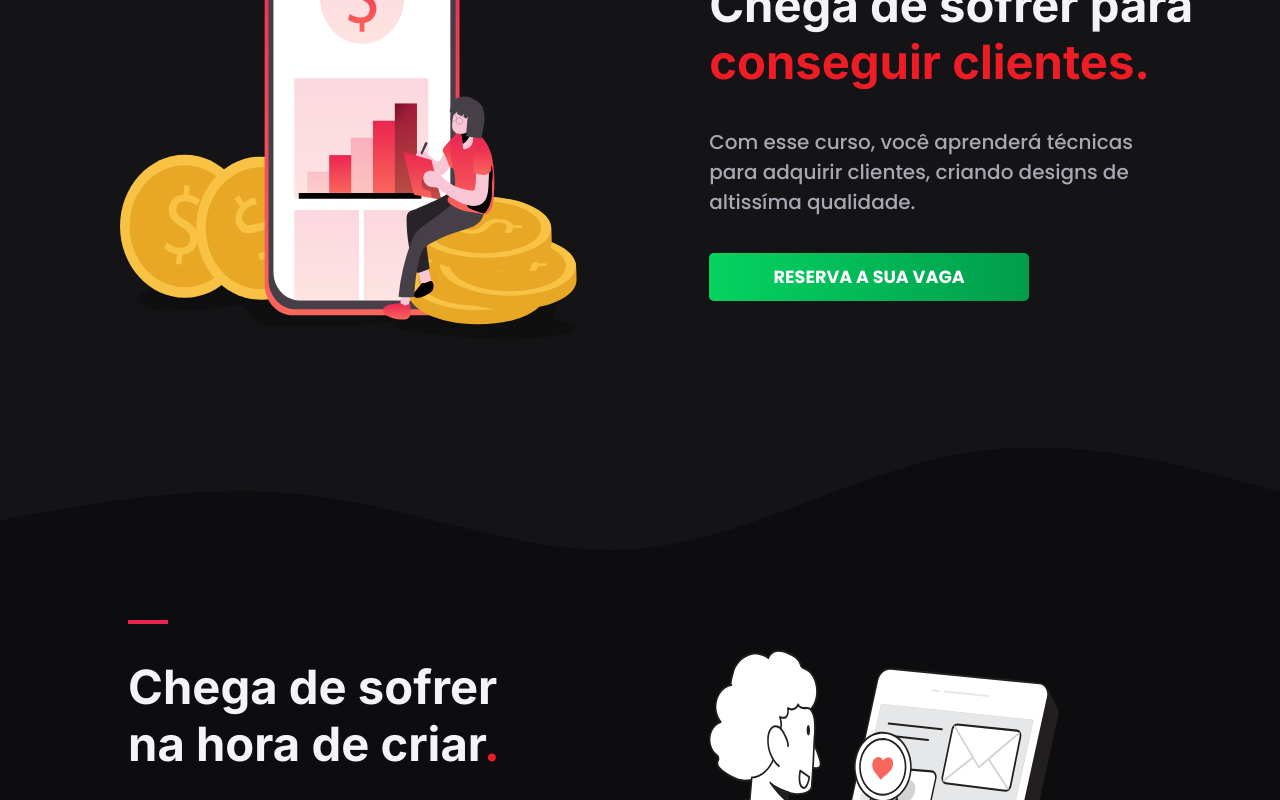
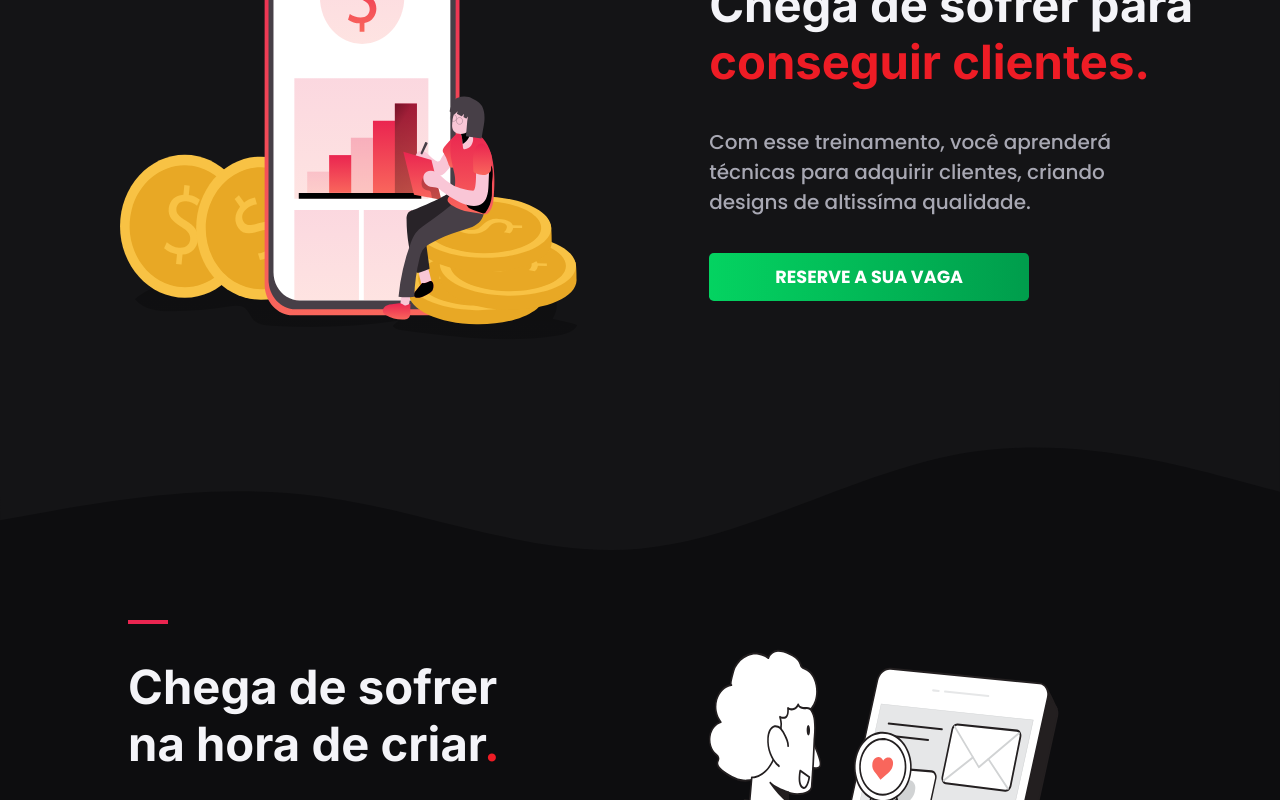
Before and after one commit to gabrieldiasss/freela-destravando-seu-design, a React (Create React App) app: page / in a window 1280 px wide. Shown: the part 1400-2200 px from the top of the page. Built offline with nearby package versions, Linux system fonts and the light colour scheme.

Commit message:
122 deploy

```diff
--- a/src/components/SliderData.js
+++ /dev/null
@@ -1,21 +0,0 @@
-export const SliderData = [
-    {
-        image: 'https://lh3.googleusercontent.com/pw/ACtC-3f4QDt3S4nhbAeHPN2uCYKezwv027dgUO_i72lqT37y_RAVEH4lJnnykVb99gXpYbtC_tJiE0VRyDGJEcMtrTHOGrOV4_d0rpkvvD3yAHMGm4qYGlFKaexI9FIyaHxYqqLKgyQ_RQggzrJ0YFzs-q3N=w502-h625-no?authuser=0'
-    },
-
-    {
-        image: 'https://lh3.googleusercontent.com/pw/ACtC-3dGvUUaqGq-M3s9QtuYtlYHGOIQiT8p5klL91qadArhAeihaH-OIsLFA78LDEzUENZELXxuoOcbqHQqxuXvOQ3CT9XcJnjniRd52fsJglAvGI1BFit7juFWRv6cD4IscKH3-Dp3PwAPzQp-O3cnqXsC=w724-h937-no?authuser=0'
-    },
-
-    {
-        image: 'https://lh3.googleusercontent.com/pw/ACtC-3e9QUsnXcWigtNmEVgTNOFqa6bOZww4WaSh37_tFXqj6EwKP_B61m-LVWU8cbwaana8b3NPRJ39zPjWrNd-VCAnT2K55hJ7ZGlSz8rcf0aQzmjwWuysvjkojF3znb-hdZCczzYo19ZUIvVdCm7XGC1N=w776-h937-no?authuser=0'
-    },
-
-    {
-        image: 'https://lh3.googleusercontent.com/pw/ACtC-3c-xgkRJk0E5Z_F5lMp7IKRRrP8_vcUDtE64wXqT_UmkgWwqIZEUNQGjMqtcQ4nFtBzHpVyU4d--x5lScpXr-MtHZhBMjVfXLligDstRUUsuITPe5kfMaCInmAE_CKJocTkKfD41a1Po43YYkkbG_E0=w750-h937-no?authuser=0'
-    },
-
-    {
-        image: 'https://lh3.googleusercontent.com/pw/ACtC-3eOjdBrRdTijPzRu2Erqm7pS336SDJ3TZEUbdJ784mTJoJ9YKpfORCD_ZDajNqOZ8ck63z8jZZaiShKKdWe8tkT2m3jFGxRK15WNnn01jou8jUFcqT72G0H-JP4I1CNSgFSci67R01hJUfE8i-BEttI=s625-no?authuser=0'
-    }
-]
--- a/src/components/exemplos.js
+++ b/src/components/exemplos.js
@@ -4,8 +4,7 @@ import React from 'react'
 
 import './exemplo.css'
 
-import ImageSlider from './ImageSlider.js'
-import { SliderData } from './SliderData.js'
+import ReactPlayer from 'react-player'
 
 export default () => {
 
@@ -15,11 +14,12 @@ export default () => {
 
             <div className="pageExemplos" >
                 <header>
-                    No curso você <small>aprenderá a criar artes e carrosséis</small> como esses<small>:</small>
+                    Veja o vídeo do meu canal no Youtube e conheça um pouco do meu trabalho<small>.</small>
                 </header>
 
-               <ImageSlider slides={SliderData} />
-
+                <div className="video">
+					<ReactPlayer className="videozao" width='860px' height='530px' controls url='https://www.youtube.com/watch?v=sBA8Sn5UjUk' />
+				</div>
 
                 <div className="botaoo">
                     <a href="https://pay.hotmart.com/A42461362S" target="_blank" ><button className="primeiro-button-exemplo">QUERO GARANTIR MINHA VAGA</button></ a>
--- a/src/components/ganheDinheiro.js
+++ b/src/components/ganheDinheiro.js
@@ -33,12 +33,12 @@ export default () => {
                     </div>
 
                     <div className="second-text">
-                        Com esse curso, você aprenderá técnicas para adquirir clientes, criando designs de altissíma qualidade.
+                        Com esse treinamento, você aprenderá técnicas para adquirir clientes, criando designs de altissíma qualidade.
                     </div>
 
 
                     <div className="button-ganheDinheiro">
-                        <a href="https://pay.hotmart.com/A42461362S" target="_blank" ><button className="primeiro-button">RESERVA A SUA VAGA</button></a>
+                        <a href="https://pay.hotmart.com/A42461362S" target="_blank" ><button className="primeiro-button">RESERVE A SUA VAGA</button></a>
                     </div>
 
 
```
Also changed, not shown: 1 other file (tests, documents, lock files or other folders).
